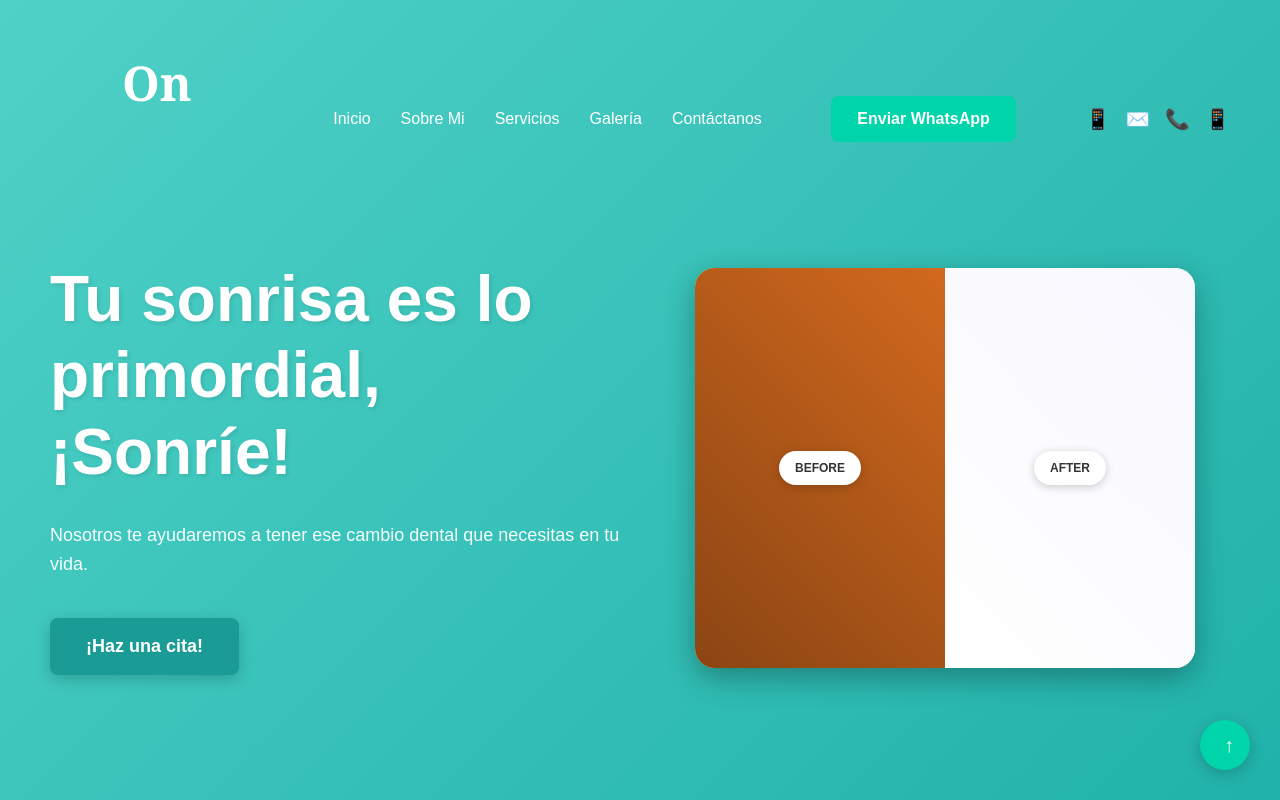
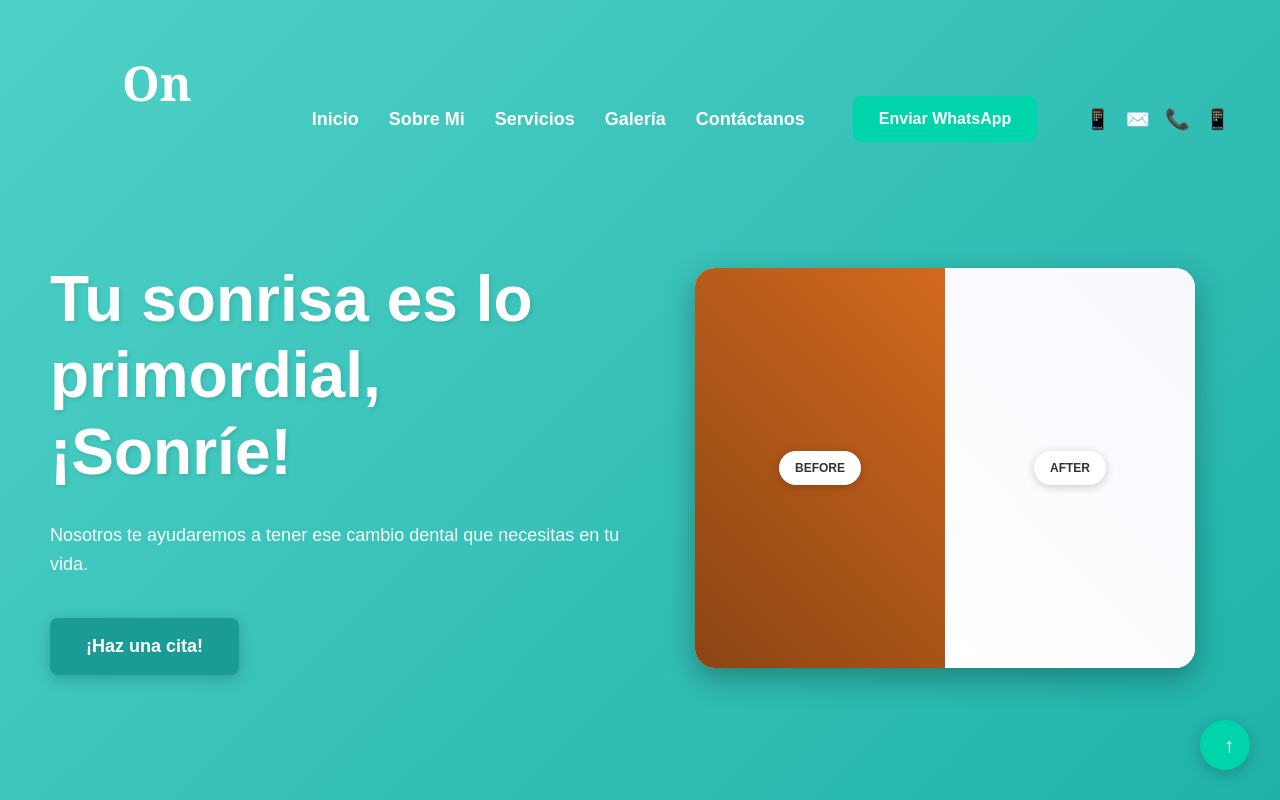
Before and after one commit to Jan-Amixtlan/odonto-nieves, a React (Vite) app: page / in a window 1280 px wide. Built offline with nearby package versions, Linux system fonts and the light colour scheme.

Commit message:
Update navigation link styles for improved readability

```diff
--- a/src/Components/Hero/DentalHero.css
+++ b/src/Components/Hero/DentalHero.css
@@ -59,8 +59,8 @@ html, body {
 .navigation a {
     color: var(--blanco-puro);
     text-decoration: none;
-    font-size: 16px;
-    font-weight: 500;
+    font-size: 18px;
+    font-weight: 600;
     transition: opacity 0.3s ease;
 }
 
```
